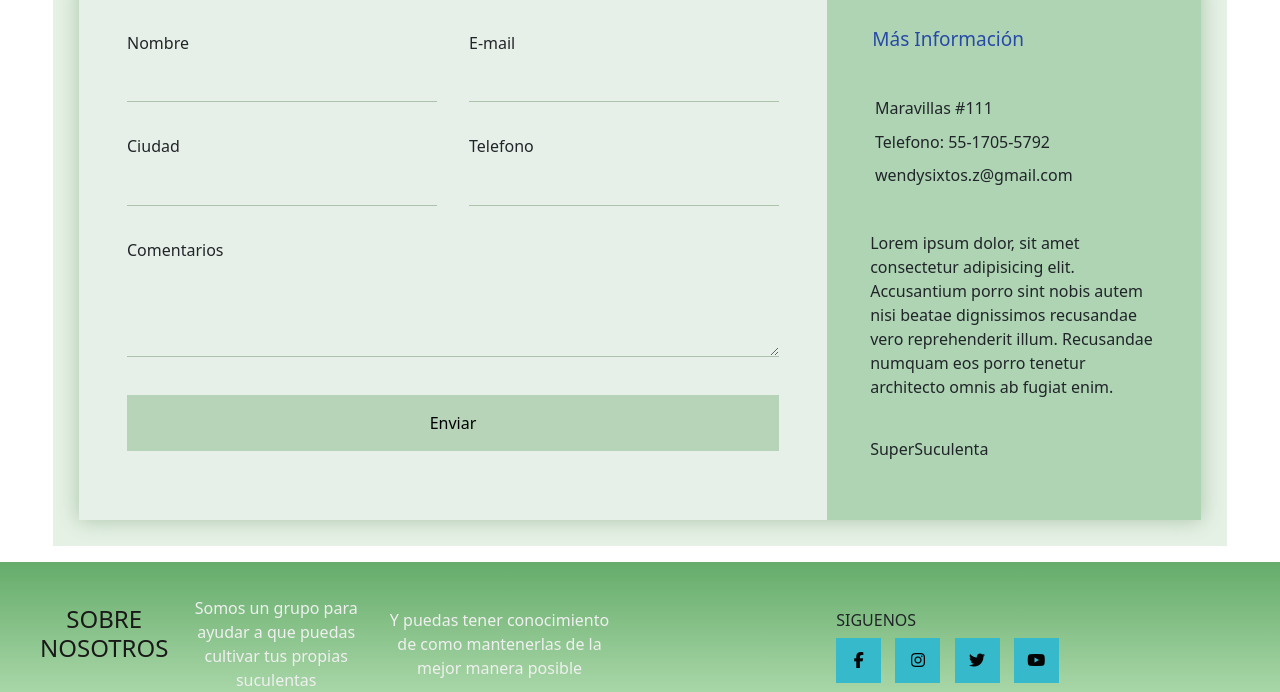
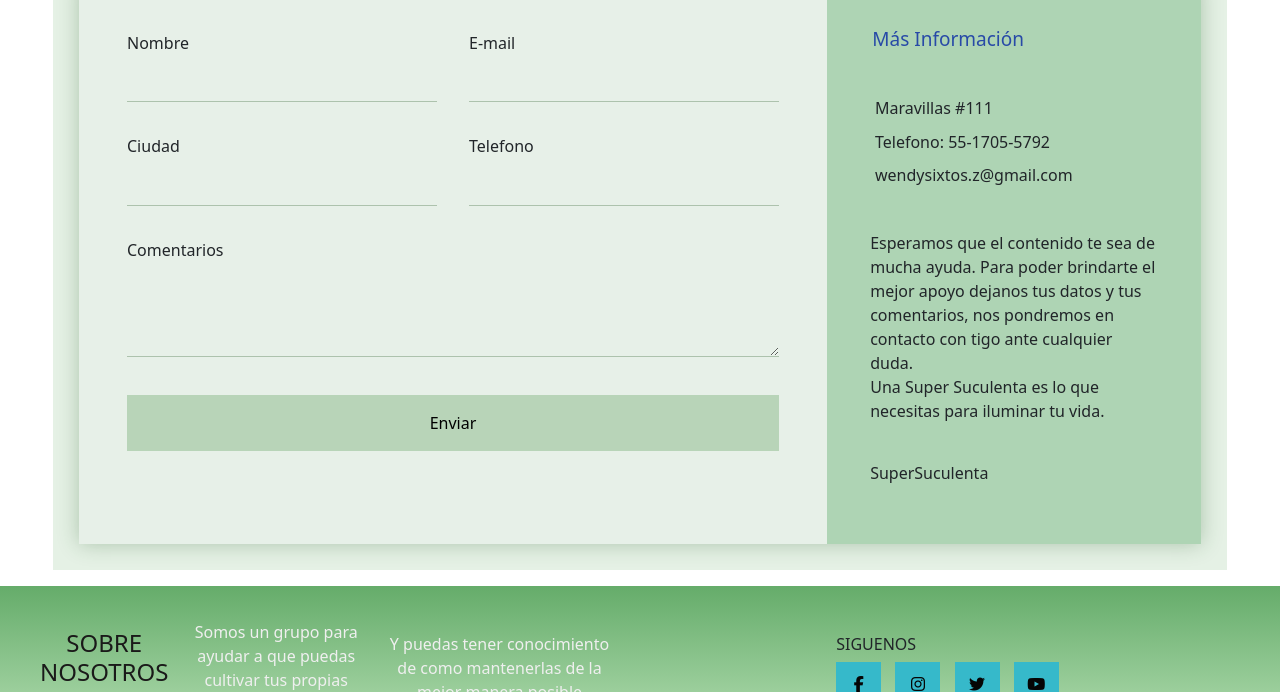
Before and after one commit to GwenMethos/suculentas_wendySixtos, a website: page assets/views/contacto.html in a window 1280 px wide. Shown: the part 408-1100 px from the top of the page. Drawn offline with nearby package versions, Linux system fonts and the light colour scheme.

Commit message:
cambios view contacto

```diff
--- a/assets/views/contacto.html
+++ b/assets/views/contacto.html
@@ -157,13 +157,13 @@
               <li>wendysixtos.z@gmail.com</li>
             </ul>
             <p>
-              Lorem ipsum dolor, sit amet consectetur adipisicing elit.
-              Accusantium porro sint nobis autem nisi beatae dignissimos
-              recusandae vero reprehenderit illum. Recusandae numquam eos porro
-              tenetur architecto omnis ab fugiat enim.
+              Esperamos que el contenido te sea de mucha ayuda. Para poder brindarte el mejor apoyo dejanos tus datos y
+              tus comentarios, nos pondremos en contacto con tigo ante cualquier duda.
+              <br>
+              Una Super Suculenta es lo que necesitas para iluminar tu vida.
             </p>
+            <p>SuperSuculenta</p>
 
-            <p>SuperSuculenta</p>
           </div>
         </div>
       </div>
```
Lines whose indentation alone changed are shown as unchanged.
